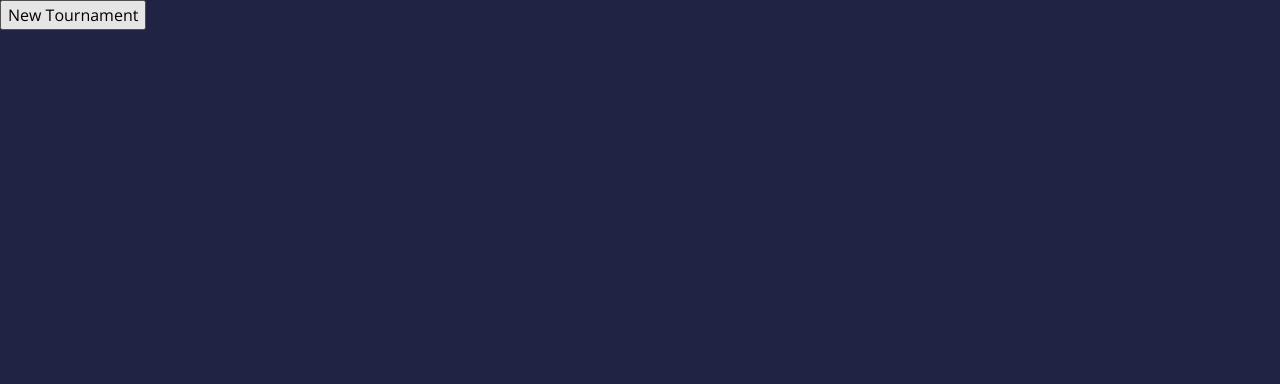
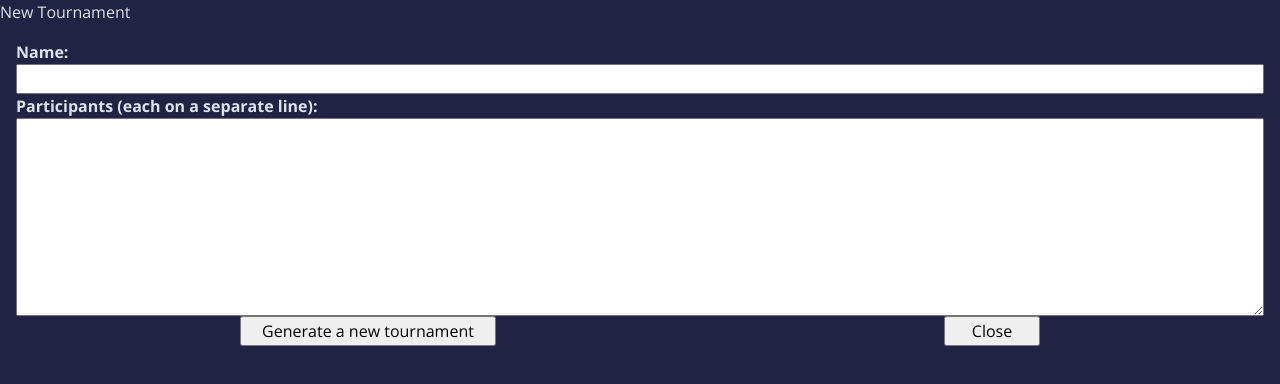
Before and after one commit to zylvve/tournament-manager-proto, a React (Vite) app: page / in a window 1280 px wide. Shown: the top 384 px of the page. Built offline with nearby package versions, Linux system fonts and the light colour scheme.

Commit message:
Implement basic tab ui

```diff
--- a/src/App.tsx
+++ b/src/App.tsx
@@ -1,27 +1,10 @@
 import styles from './App.module.css'
-import { useAppDispatch, useAppSelector } from './app/hooks'
-import { openNewTournamentModal } from './features/modals/modalsSlice'
-import NewTournamentModalContainer from './features/modals/new-tournament-modal/NewTournamentModalContainer'
-import Tournament from './features/tournament/components/tournament/Tournament'
-import { selectTournaments } from './features/tournament/tournamentSlice'
+import TournamentTabsContainer from './features/tabs/TournamentTabsContainer'
 
 const App = () => {
-  const dispatch = useAppDispatch();
-  const tournaments = useAppSelector(selectTournaments);
-
-  const tournamentComponents = [];
-  for (let tournamentId of tournaments.allIds) {
-    tournamentComponents.push(<Tournament tournamentId={tournamentId}/>)
-  }
-
   return (
     <div data-theme="dark" className={styles.app}>
-      <button onClick={()=>dispatch(openNewTournamentModal())}>
-        New Tournament
-      </button>
-
-      <NewTournamentModalContainer/>
-      {tournamentComponents}
+      <TournamentTabsContainer/>
     </div>
   )
 }
--- a/src/app/store.ts
+++ b/src/app/store.ts
@@ -3,10 +3,11 @@ import { combineSlices, configureStore } from "@reduxjs/toolkit"
 import { setupListeners } from "@reduxjs/toolkit/query"
 import { tournamentSlice } from "../features/tournament/tournamentSlice"
 import { modalsSlice } from "../features/modals/modalsSlice"
+import { tabSlice } from "../features/tabs/tabSlice"
 
 // `combineSlices` automatically combines the reducers using
 // their `reducerPath`s, therefore we no longer need to call `combineReducers`.
-const rootReducer = combineSlices(tournamentSlice, modalsSlice)
+const rootReducer = combineSlices(tournamentSlice, modalsSlice, tabSlice)
 // Infer the `RootState` type from the root reducer
 export type RootState = ReturnType<typeof rootReducer>
 
--- /dev/null
+++ b/src/features/tabs/NewTabHeader.tsx
@@ -0,0 +1,17 @@
+import { useAppDispatch } from "../../app/hooks"
+import { switchTab } from "./tabSlice";
+
+const NewTabHeader = () => {
+  const dispatch = useAppDispatch();
+  const dispatchSwitchTab = () => {
+    dispatch(switchTab({id: 0}));
+  }
+
+  return(
+    <div onClick={dispatchSwitchTab}>
+      New Tournament
+    </div>
+  )
+}
+
+export default NewTabHeader
--- /dev/null
+++ b/src/features/tabs/TabContentContainer.tsx
@@ -0,0 +1,21 @@
+import { useAppSelector } from "../../app/hooks"
+import Tournament from "../tournament/components/tournament/Tournament"
+import NewTournamentTab from "./new-tournament-tab/NewTournamentTab"
+import { selectOpenTab } from "./tabSlice"
+
+
+const TabContentContainer = () => {
+  const id = useAppSelector(selectOpenTab);
+
+  return (
+    <section>
+      {
+        id ?
+          <Tournament tournamentId={id}/> :
+          <NewTournamentTab/>
+      }
+    </section>
+  )
+}
+
+export default TabContentContainer
--- /dev/null
+++ b/src/features/tabs/TabHeader.tsx
@@ -0,0 +1,24 @@
+import { useAppDispatch, useAppSelector } from "../../app/hooks";
+import { selectName } from "../tournament/tournamentSlice";
+import { switchTab } from "./tabSlice";
+
+interface TabHeaderProps {
+  id: number;
+}
+
+const TabHeader = ({id}: TabHeaderProps) => {
+  const dispatch = useAppDispatch();
+  const name = useAppSelector((tournaments) => selectName(tournaments, id));
+
+  const dispatchSwitchTab = () => {
+    dispatch(switchTab({id}));
+  }
+
+  return(
+    <div onClick={dispatchSwitchTab}>
+      {name}
+    </div>
+  )
+}
+
+export default TabHeader
--- /dev/null
+++ b/src/features/tabs/TabHeadersContainer.tsx
@@ -0,0 +1,22 @@
+import { useAppSelector } from "../../app/hooks"
+import { selectTournaments } from "../tournament/tournamentSlice"
+import NewTabHeader from "./NewTabHeader";
+import TabHeader from "./TabHeader";
+
+const TabHeadersContainer = () => {
+  const tournamentsIds = useAppSelector(selectTournaments).allIds;
+
+  const tabHeaders = [];
+  for (let id of tournamentsIds) {
+    tabHeaders.push(<TabHeader id={id}/>)
+  }
+
+  return (
+    <div>
+      {tabHeaders}
+      <NewTabHeader/>
+    </div>
+  )
+}
+
+export default TabHeadersContainer
--- /dev/null
+++ b/src/features/tabs/TournamentTabsContainer.tsx
@@ -0,0 +1,14 @@
+import styles from './Tabs.module.css'
+import TabContentContainer from "./TabContentContainer"
+import TabHeadersContainer from "./TabHeadersContainer"
+
+const TournamentTabsContainer = () => {
+  return (
+    <main className={styles.tournament_tabs}>
+      <TabHeadersContainer/>
+      <TabContentContainer/>
+    </main>
+  )
+}
+
+export default TournamentTabsContainer
--- /dev/null
+++ b/src/features/tabs/new-tournament-tab/NewTournamentTab.module.css
@@ -0,0 +1,46 @@
+@import '../../../themes.css';
+
+.new_tournament_tab {
+  width: 30%;
+  height: 50%;
+
+  background-color: var(--color-primary-bg);
+  opacity: 1;
+}
+
+.form {
+  display: flex;
+  flex-direction: column;
+  height: 100%;
+
+  padding: 1rem;
+}
+
+.fields {
+  display: flex;
+  flex-direction: column;
+
+  height: 90%;
+}
+
+.fields label{
+  font-weight: bold;
+}
+
+.field {
+  display: flex;
+  flex-direction: column;
+}
+
+.buttons {
+  display: flex;
+  justify-content: space-around;
+}
+
+.submit_btn {
+  width: 16em;
+}
+
+.close_btn {
+  width: 6em;
+}
--- /dev/null
+++ b/src/features/tabs/new-tournament-tab/NewTournamentTab.tsx
@@ -0,0 +1,47 @@
+import { FormEventHandler, useState } from 'react';
+import styles from './NewTournamentTab.module.css'
+import { useAppDispatch } from '../../../app/hooks';
+import { NewTournamentPayload } from '../../tournament/tournamentTypes';
+import { newTournament } from '../../tournament/tournamentSlice';
+import { closeNewTournamentModal } from '../../modals/modalsSlice';
+
+const NewTournamentTab = () => {
+  const [name, setName] = useState<string>("");
+  const [partipants, setParticipants] = useState<string>("");
+
+  const dispatch = useAppDispatch();
+  const submitTournament: FormEventHandler = (event) => {
+    event.preventDefault();
+    const payload: NewTournamentPayload = {
+      name,
+      participantString: partipants,
+    };
+    dispatch(newTournament(payload));
+    dispatch(closeNewTournamentModal());
+  }
+
+  return (
+    <div className={styles.modal_container}>
+      <div className={styles.modal}>
+        <form className={styles.form} onSubmit={submitTournament}>
+          <div className={styles.fields}>
+            <div className={styles.field}>
+              <label>Name:</label>
+              <input type="text" onChange={(event) => setName(event.target.value)}/>
+            </div>
+            <div className={styles.field}>
+              <label>Participants (each on a separate line):</label>
+              <textarea rows={8} onChange={(event) => setParticipants(event.target.value)}/>
+            </div>
+          </div>
+          <div className={styles.buttons}>
+            <button className={styles.submit_btn}> Generate a new tournament</button>
+            <button className={styles.close_btn} onClick={()=>dispatch(closeNewTournamentModal())}>Close</button>
+          </div>
+        </form>
+      </div>
+    </div>
+  )
+}
+
+export default NewTournamentTab
--- /dev/null
+++ b/src/features/tabs/tabSlice.ts
@@ -0,0 +1,29 @@
+import { createSlice, PayloadAction } from "@reduxjs/toolkit"
+
+interface TabSliceState {
+  openTab: number;
+}
+
+interface SwitchTabPayload {
+  id: number;
+}
+
+const initialState: TabSliceState = {
+  openTab: 0,
+}
+
+export const tabSlice = createSlice({
+  name: "tabs",
+  initialState,
+  reducers: {
+    switchTab: (state, action: PayloadAction<SwitchTabPayload>) => {
+      state.openTab = action.payload.id;
+    }
+  },
+  selectors: {
+    selectOpenTab: tabs => tabs.openTab,
+  },
+})
+
+export const { selectOpenTab } = tabSlice.selectors
+export const { switchTab } = tabSlice.actions
```
Also changed, not shown: src/features/tabs/Tabs.module.css (added).
